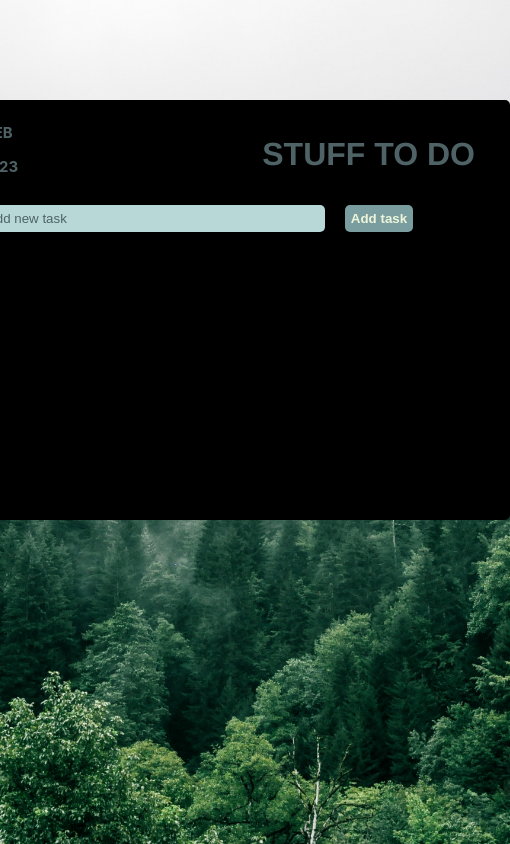
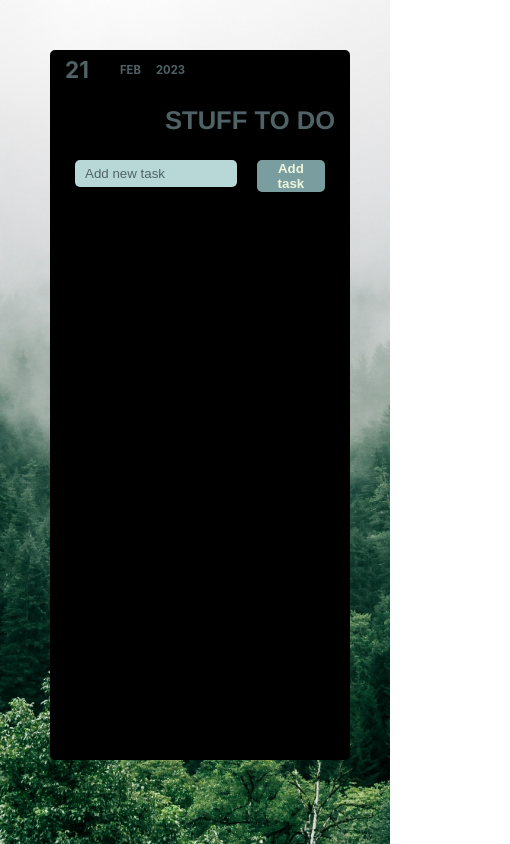
Before and after one commit to ratymatti/react-to-do, a React (Create React App) app: page / in a window 390 px wide. Shown: the whole page, 510 px wide, since content can reach past the window. Built offline with nearby package versions, Linux system fonts and the light colour scheme.

Commit message:
added media queries to max-width 600px

```diff
--- a/src/App.css
+++ b/src/App.css
@@ -9,8 +9,8 @@
 .App {
   background-color: var(--darkColor);
   text-align: center;
-  min-height: 400px;
-  min-width: 600px;
+  height: 400px;
+  width: 600px;
   padding: 0px 15px 20px;
   margin-top: 50px;
 }
@@ -27,3 +27,41 @@
   flex-direction: row;
   justify-content: space-between;
 }
+
+/* Extra small devices (phones, 600px and down) */
+@media only screen and (max-width: 600px) {
+  .App {
+    margin: 0 auto;
+    width: 100%;
+    height: 700px;
+    font-size: 0.8rem;
+    padding: 5px;
+  }
+
+  .header {
+    height: 80px;
+    flex-direction: column;
+  }
+
+  .App h1 {
+    margin: 0 auto;
+    position: relative;
+    right: -60px;
+  }
+}
+/* Small devices (portrait tablets and large phones, 600px and up) */
+@media only screen and (min-width: 600px) {
+
+}
+/* Medium devices (landscape tablets, 768px and up) */
+@media only screen and (min-width: 768px) {
+
+}
+/* Large devices (laptops/desktops, 992px and up) */
+@media only screen and (min-width: 992px) {
+
+}
+/* Extra large devices (large laptops and desktops, 1200px and up) */
+@media only screen and (min-width: 1200px) {
+
+}
--- a/src/components/AddElement/AddElement.css
+++ b/src/components/AddElement/AddElement.css
@@ -48,3 +48,26 @@
     outline: none;
     background-color: var(--darkest);
 }
+
+/* Extra small devices (phones, 600px and down) */
+@media only screen and (max-width: 600px) {
+    .addTasks {
+        margin-top: 25px;
+    }
+}
+/* Small devices (portrait tablets and large phones, 600px and up) */
+@media only screen and (min-width: 600px) {
+
+}
+/* Medium devices (landscape tablets, 768px and up) */
+@media only screen and (min-width: 768px) {
+
+}
+/* Large devices (laptops/desktops, 992px and up) */
+@media only screen and (min-width: 992px) {
+
+}
+/* Extra large devices (large laptops and desktops, 1200px and up) */
+@media only screen and (min-width: 1200px) {
+
+}
--- a/src/components/Date/Date.css
+++ b/src/components/Date/Date.css
@@ -42,3 +42,46 @@
     justify-content: center;
     flex-direction: column;
 }
+
+/* Extra small devices (phones, 600px and down) */
+@media only screen and (max-width: 600px) {
+    .Date {
+        margin-top: 5px;
+        width: 120px;
+        justify-content: space-between;
+    }
+
+    .monthAndYear {
+        flex-direction: row;
+        margin-left: 0px;
+        justify-content: space-between;
+        width: 65px;
+    }
+
+    .Day {
+        font-size: 1.2rem;
+        height: 1.2rem;
+        justify-content: center;
+    }
+
+    .year, .month {
+        font-size: 0.6rem;
+        height: 20px;
+    }
+}
+/* Small devices (portrait tablets and large phones, 600px and up) */
+@media only screen and (min-width: 600px) {
+
+}
+/* Medium devices (landscape tablets, 768px and up) */
+@media only screen and (min-width: 768px) {
+
+}
+/* Large devices (laptops/desktops, 992px and up) */
+@media only screen and (min-width: 992px) {
+
+}
+/* Extra large devices (large laptops and desktops, 1200px and up) */
+@media only screen and (min-width: 1200px) {
+
+}
--- a/src/components/ListContainer/ListContainer.css
+++ b/src/components/ListContainer/ListContainer.css
@@ -14,3 +14,26 @@
     align-items: center;
     padding: 20px 0px;
 }
+
+/* Extra small devices (phones, 600px and down) */
+@media only screen and (max-width: 600px) {
+  .tasksList {
+    max-width: 300px;
+  }
+}
+/* Small devices (portrait tablets and large phones, 600px and up) */
+@media only screen and (min-width: 600px) {
+
+}
+/* Medium devices (landscape tablets, 768px and up) */
+@media only screen and (min-width: 768px) {
+
+}
+/* Large devices (laptops/desktops, 992px and up) */
+@media only screen and (min-width: 992px) {
+
+}
+/* Extra large devices (large laptops and desktops, 1200px and up) */
+@media only screen and (min-width: 1200px) {
+
+}
--- a/src/components/ListContainer/ListContainer.js
+++ b/src/components/ListContainer/ListContainer.js
@@ -7,7 +7,7 @@ class ListContainer extends React.Component {
     render() {
         return (
             <div>
-                {this.props.taskList.length !== 0 && <div className="tasksList">
+                {this.props.taskList.length > 0 && <div className="tasksList">
                     {
                     this.props.taskList.map(task => {
                             return <ListElement     task={task}
--- a/src/components/ListElement/ListElement.css
+++ b/src/components/ListElement/ListElement.css
@@ -39,3 +39,30 @@
     background-color: var(--background);
     outline: none;
 }
+
+/* Extra small devices (phones, 600px and down) */
+@media only screen and (max-width: 600px) {
+    .text {
+        overflow: scroll;
+    }
+
+    .tasks button {
+        max-width: 25px;
+    }
+}
+/* Small devices (portrait tablets and large phones, 600px and up) */
+@media only screen and (min-width: 600px) {
+
+}
+/* Medium devices (landscape tablets, 768px and up) */
+@media only screen and (min-width: 768px) {
+
+}
+/* Large devices (laptops/desktops, 992px and up) */
+@media only screen and (min-width: 992px) {
+
+}
+/* Extra large devices (large laptops and desktops, 1200px and up) */
+@media only screen and (min-width: 1200px) {
+
+}
--- a/src/components/ListElement/ListElement.js
+++ b/src/components/ListElement/ListElement.js
@@ -14,7 +14,10 @@ class ListElement extends React.Component {
     render() {
         return (
             <div className="tasks">
+                <div className="text">
                 <p>{this.props.task.value}</p>
+                </div>
+
                 <button onClick={this.removeTask}>x</button>
             </div>
         )
```
Also changed, not shown: src/index.css (+21 -0 lines).
